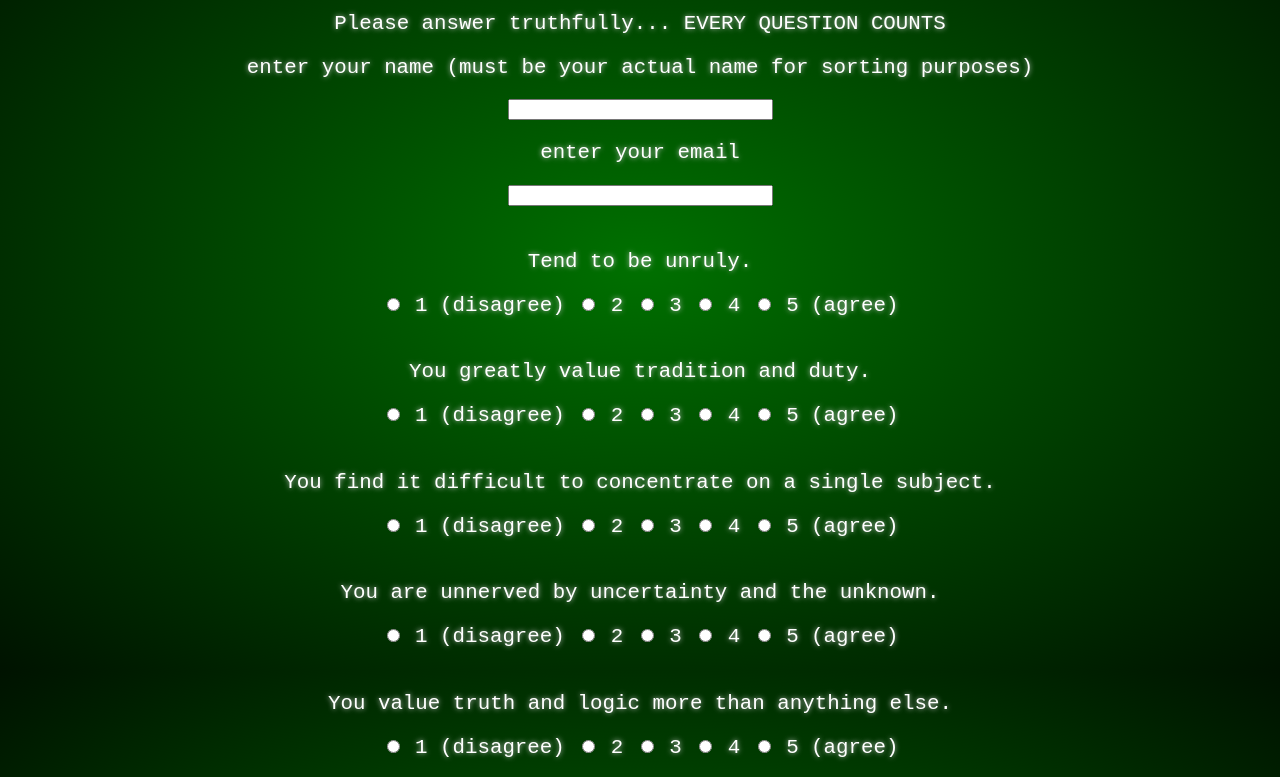
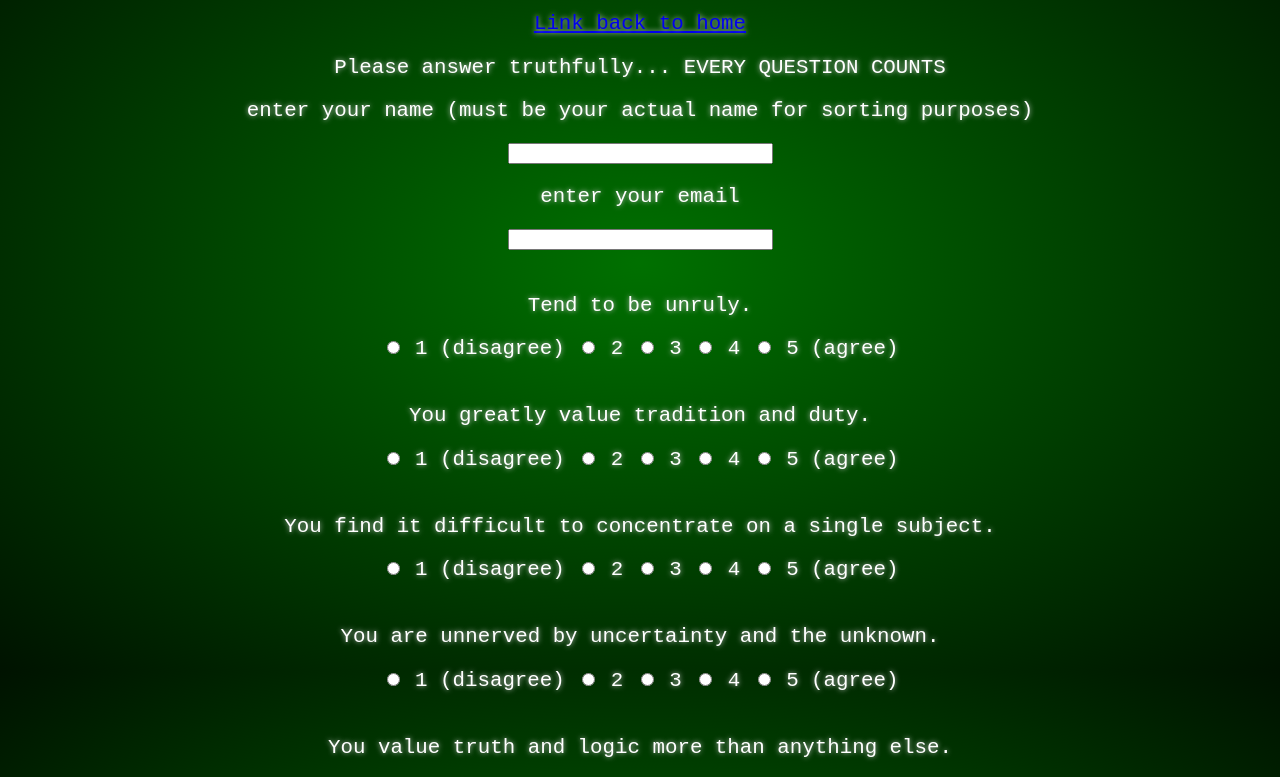
Before and after one commit to jettneubacher/philsocclans, a plain HTML site: page philsocquiz.html in a window 1280 px wide. Shown: the part 145-922 px from the top of the page. Drawn offline with Linux system fonts and the light colour scheme.

Commit message:
Update philsocquiz.html

```diff
--- a/philsocquiz.html
+++ b/philsocquiz.html
@@ -43,6 +43,7 @@
     <body>
         <br><br>
         <h1> <b> Phil Soc Clan Quiz </b></h1>
+        <p> <a href="jettneubacher.github.io/philsocclans"> Link back to home </a></p>
         <p> Please answer truthfully... EVERY QUESTION COUNTS </p>
         <form action="https://api.sheetmonkey.io/form/3UDWNaMss1DNRycHVmTi97" method="POST">
             <p> enter your name (must be your actual name for sorting purposes) </p>
```
